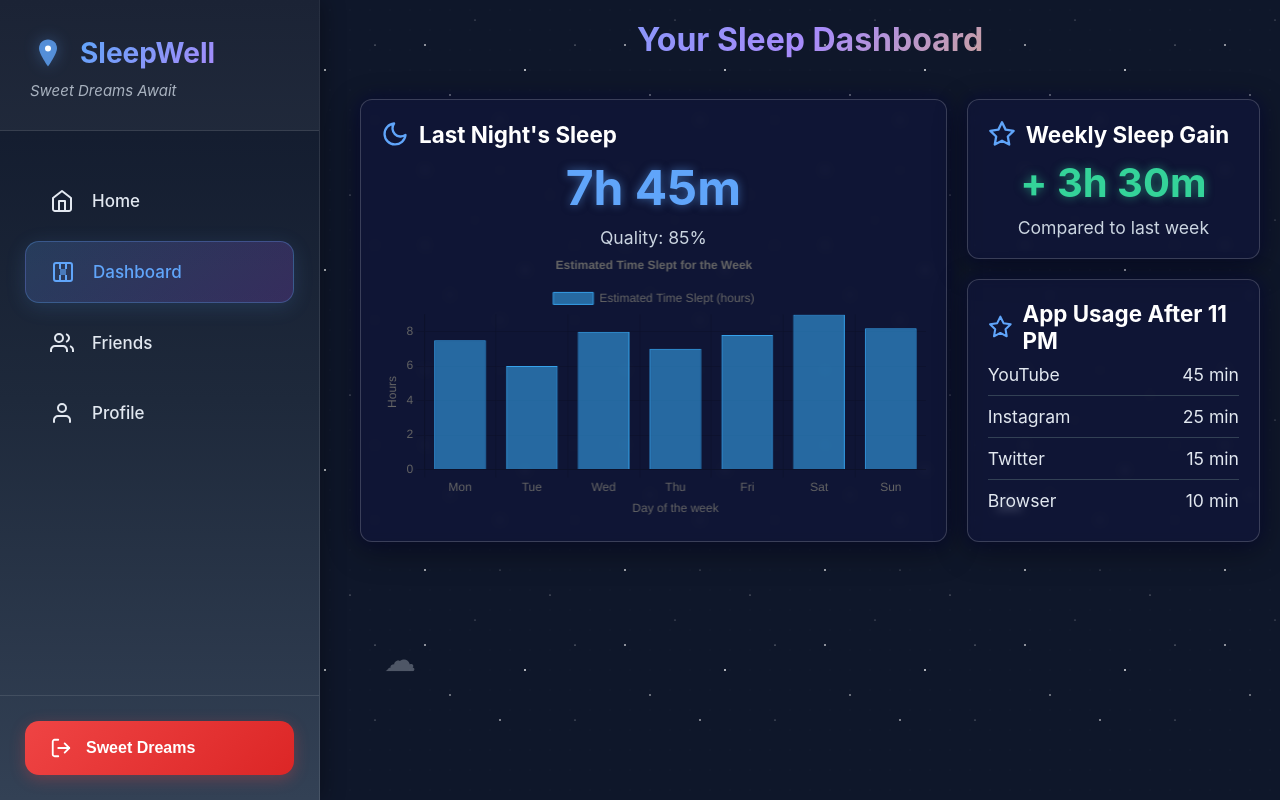
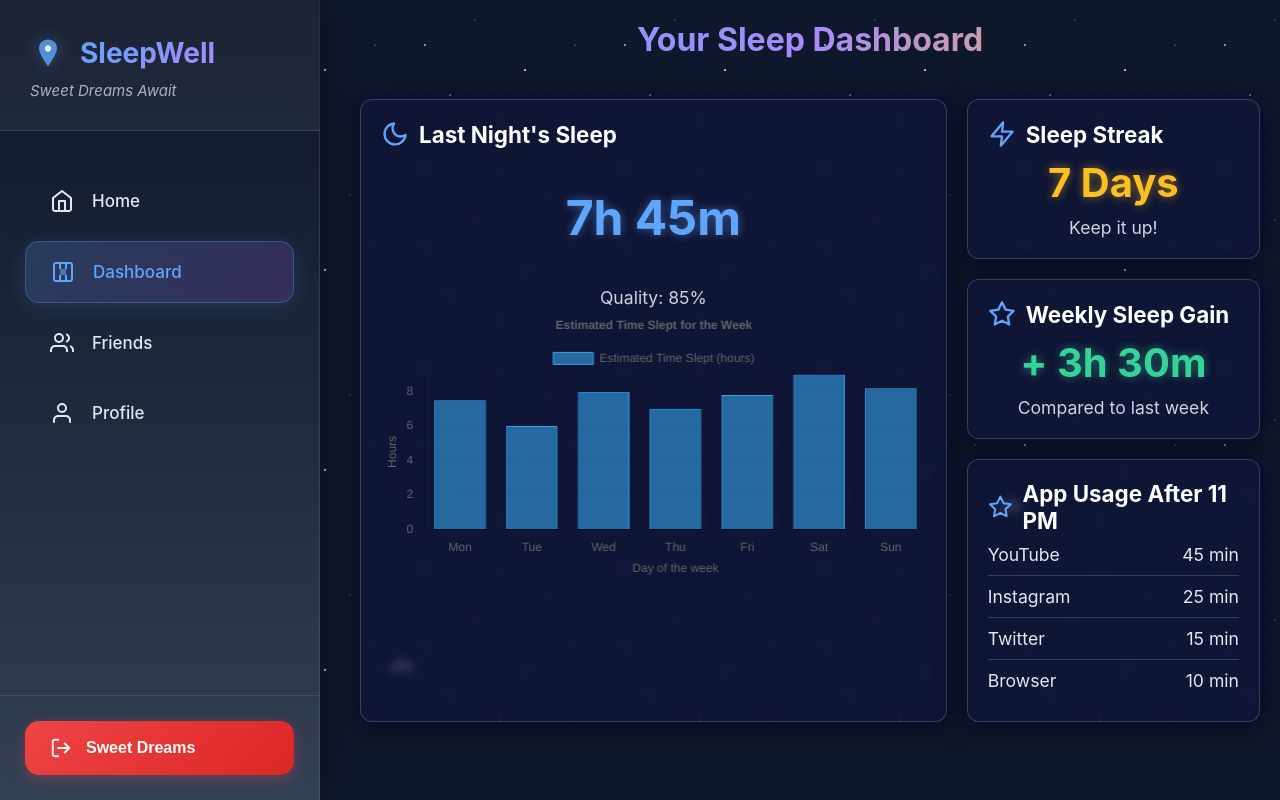
Before and after one commit to 3Kr15/LESleeperafim, a browser extension: page public/html/dashboard.html in a window 1280 px wide. Drawn offline with nearby package versions, Linux system fonts and the light colour scheme.

Commit message:
improves dashboard stylings

```diff
--- a/public/css/dashboard.css
+++ b/public/css/dashboard.css
@@ -141,7 +141,7 @@ h1 {
     font-size: 3em;
     font-weight: bold;
     color: #60a5fa;
-    margin: 10px 0;
+    margin: 40px 0;
     text-shadow: 0 0 10px rgba(96, 165, 250, 0.5);
 }
 
@@ -180,6 +180,23 @@ h1 {
 }
 
 .weekly-gain .gain-text {
+    font-size: 1.1em;
+    color: #cbd5e1;
+}
+
+.sleep-streak {
+    text-align: center;
+}
+
+.sleep-streak .streak-value {
+    font-size: 2.5em;
+    font-weight: bold;
+    color: #fbbf24;
+    margin: 10px 0;
+    text-shadow: 0 0 10px rgba(251, 191, 36, 0.5);
+}
+
+.sleep-streak .streak-text {
     font-size: 1.1em;
     color: #cbd5e1;
 }
--- a/public/html/dashboard.html
+++ b/public/html/dashboard.html
@@ -30,6 +30,14 @@
             </div>
 
             <div class="usage-insights">
+                <div class="card sleep-streak-card">
+                    <div class="sleep-streak">
+                        <h2><svg xmlns="http://www.w3.org/2000/svg" width="24" height="24" viewBox="0 0 24 24" fill="none" stroke="currentColor" stroke-width="2" stroke-linecap="round" stroke-linejoin="round" class="feather feather-zap"><polygon points="13 2 3 14 12 14 11 22 21 10 12 10 13 2"></polygon></svg> Sleep Streak</h2>
+                        <div class="streak-value">7 Days</div>
+                        <div class="streak-text">Keep it up!</div>
+                    </div>
+                </div>
+
                 <div class="card weekly-gain-card">
                     <div class="weekly-gain">
                         <h2><svg xmlns="http://www.w3.org/2000/svg" width="24" height="24" viewBox="0 0 24 24" fill="none" stroke="currentColor" stroke-width="2" stroke-linecap="round" stroke-linejoin="round" class="feather feather-star"><polygon points="12 2 15.09 8.26 22 9.27 17 14.14 18.18 21.02 12 17.77 5.82 21.02 7 14.14 2 9.27 8.91 8.26 12 2"></polygon></svg> Weekly Sleep Gain</h2>
```
